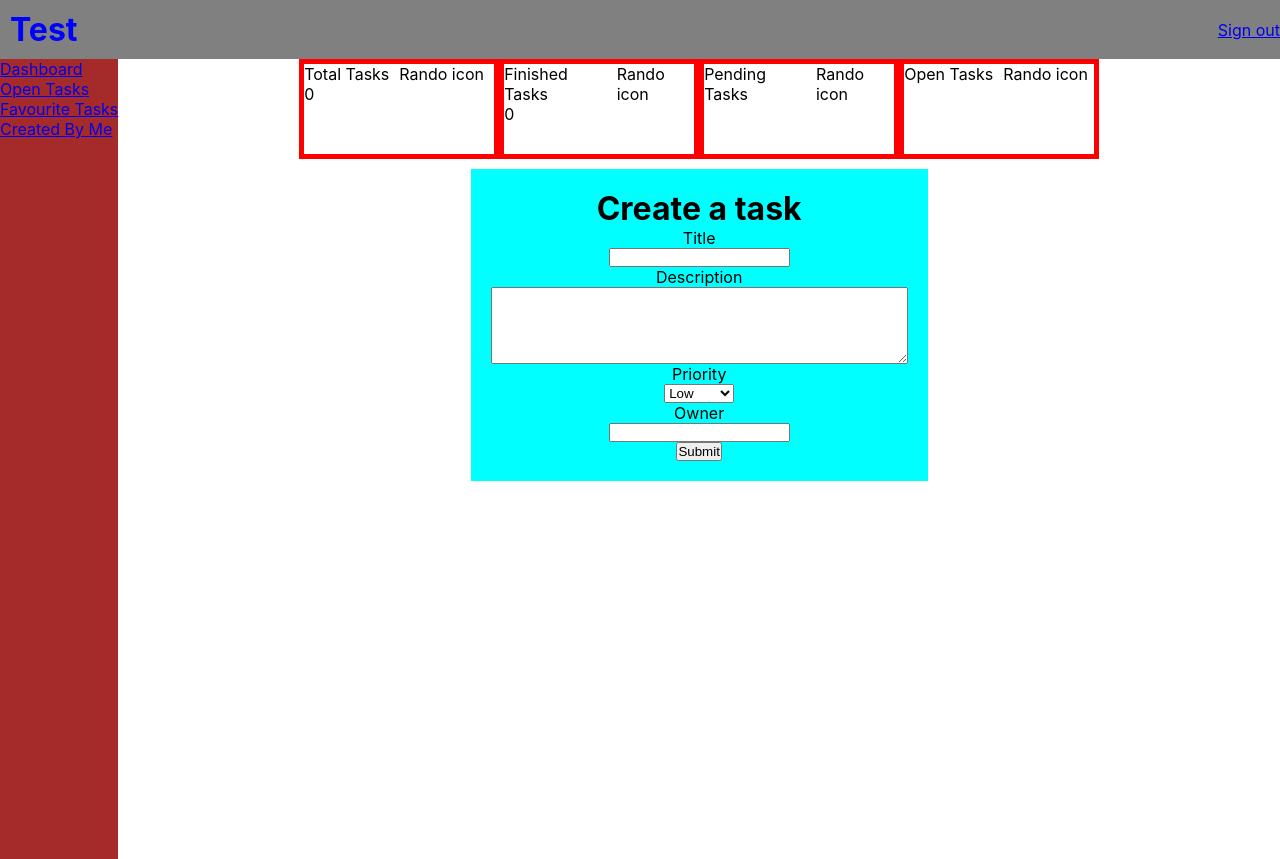
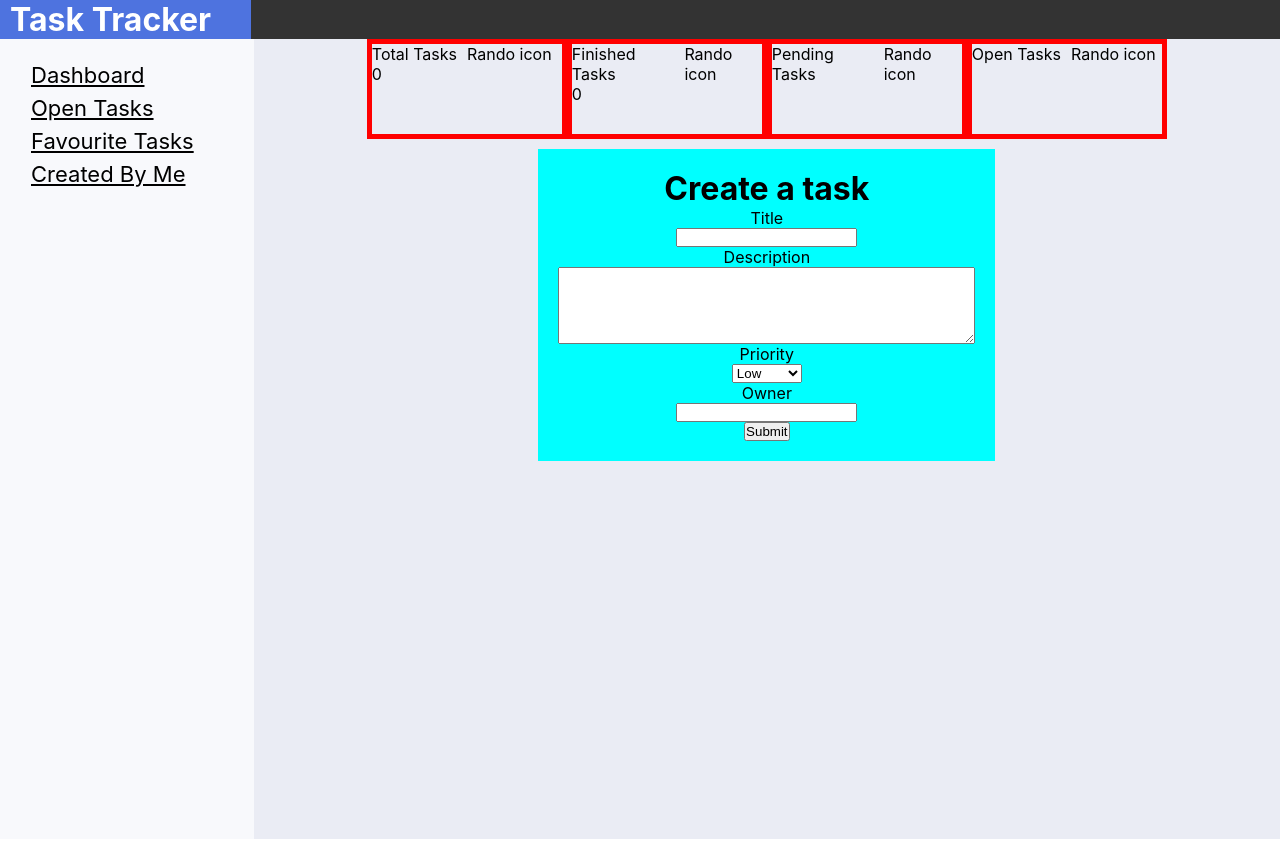
Before and after one commit to BuraYu/task-tracker, a React (Create React App) app in the folder client/: page / in a window 1280 px wide. Built offline with nearby package versions, Linux system fonts and the light colour scheme; no server answers.

Commit message:
add style to navbar and header

```diff
--- a/client/src/Pages/Dashboard/Dashboard.css
+++ b/client/src/Pages/Dashboard/Dashboard.css
@@ -14,4 +14,6 @@
   display: flex;
   flex-direction: column;
   align-items: center;
+  background-color: #fdffcd;
+  background: #eaecf4;
 }
--- a/client/src/components/Header/Header.css
+++ b/client/src/components/Header/Header.css
@@ -1,12 +1,13 @@
-.header-div-container{
-    display: flex;
-    align-items: center;
-    justify-content: space-between;
-    background-color: grey;
-
+.header-div-container {
+  display: flex;
+  align-items: center;
+  justify-content: space-between;
+  background-color: #333;
 }
 
-.header-heading{
-    color: blue;
-    margin: 10px;
+.header-heading {
+  color: white;
+  background-color: #4e73df;
+  padding-right: 40px;
+  padding-left: 10px;
 }
--- a/client/src/components/Header/Header.js
+++ b/client/src/components/Header/Header.js
@@ -4,8 +4,7 @@ import './Header.css'
 export default function Header() {
   return (
     <div className="header-div-container">
-      <h1 className="header-heading">Test</h1>
-      <a href="#">Sign out</a>
+      <h1 className="header-heading">Task Tracker</h1>
     </div>
   )
 }
--- a/client/src/components/Navbar/Navbar.css
+++ b/client/src/components/Navbar/Navbar.css
@@ -1,5 +1,20 @@
 .navbar-ul {
+  display: flex;
+  flex-direction: column;
+
   list-style-type: none;
-  background-color: brown;
+  background-color: #f8f9fc;
+  padding-right: 60px;
+  padding-left: 31px;
+  padding-top: 20px;
   height: 100vh;
 }
+
+a {
+  color: black;
+  font-size: 22px;
+}
+
+li {
+  line-height: 1.5;
+}
```
